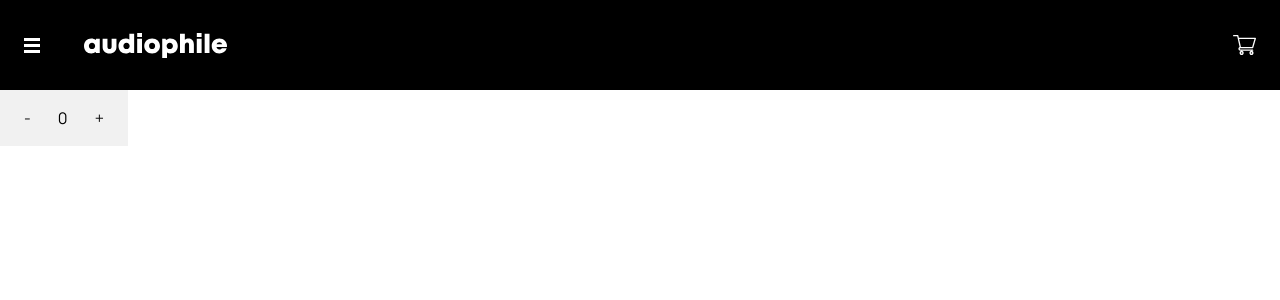
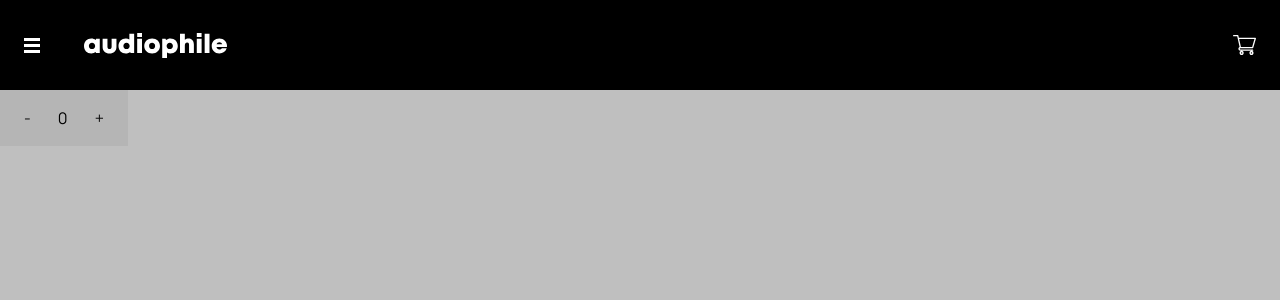
Before and after one commit to tannaz97shr/audiophile-ecommerce-website, a Next.js app: page / in a window 1280 px wide. Both pictures are taken after a click on the button 32 px from the left and 45 px from the top of the page. Shown: the top 300 px of the page. Built offline with nearby package versions, Linux system fonts and the light colour scheme.

Commit message:
feat: cerate backdrop

```diff
--- /dev/null
+++ b/src/components/HeaderMenu/Menu.tsx
@@ -0,0 +1,23 @@
+"use client";
+
+import { useState } from "react";
+import Backdrop from "../UI/Backdrop";
+import { BurgerMenuIcon } from "../UI/Icons";
+
+const Menu = () => {
+  const [isOpen, setIsOpen] = useState<boolean>(false);
+  return (
+    <>
+      <button
+        onClick={() => {
+          setIsOpen(!isOpen);
+        }}
+      >
+        <BurgerMenuIcon />
+      </button>
+      {isOpen && <Backdrop />}
+    </>
+  );
+};
+
+export default Menu;
--- a/src/components/HeaderMenu/index.tsx
+++ b/src/components/HeaderMenu/index.tsx
@@ -1,12 +1,11 @@
 import Link from "next/link";
-import { BurgerMenuIcon, CartIcon, LogoIcon } from "../UI/Icons";
+import { CartIcon, LogoIcon } from "../UI/Icons";
+import Menu from "./Menu";
 
 const HeaderMenu = () => {
   return (
-    <div className="bg-black h-[90px] flex items-center px-6 py-8">
-      <button>
-        <BurgerMenuIcon />
-      </button>
+    <div className="bg-black h-[90px] flex items-center px-6 py-8 border-b-grey-dark z-20">
+      <Menu />
       <Link href={"/"} className="mx-auto md:ml-11">
         <LogoIcon />
       </Link>
--- /dev/null
+++ b/src/components/UI/Backdrop/index.tsx
@@ -0,0 +1,15 @@
+interface BackdropProps {
+  onHeader?: boolean;
+}
+
+const Backdrop = ({ onHeader }: BackdropProps) => {
+  return (
+    <div
+      className={`fixed h-[100vh] w-[100vw] bg-backdrop left-0 z-10 ${
+        onHeader ? "top-0" : "top-[90px]"
+      }`}
+    />
+  );
+};
+
+export default Backdrop;
--- a/tailwind.config.ts
+++ b/tailwind.config.ts
@@ -19,6 +19,7 @@ const config: Config = {
       "orange-dark": "#d87d4a",
       "orange-light": "#fbaf85",
       red: "#CD2C2C",
+      backdrop: "rgba(0, 0, 0, 0.25)",
     },
   },
   plugins: [],
```
